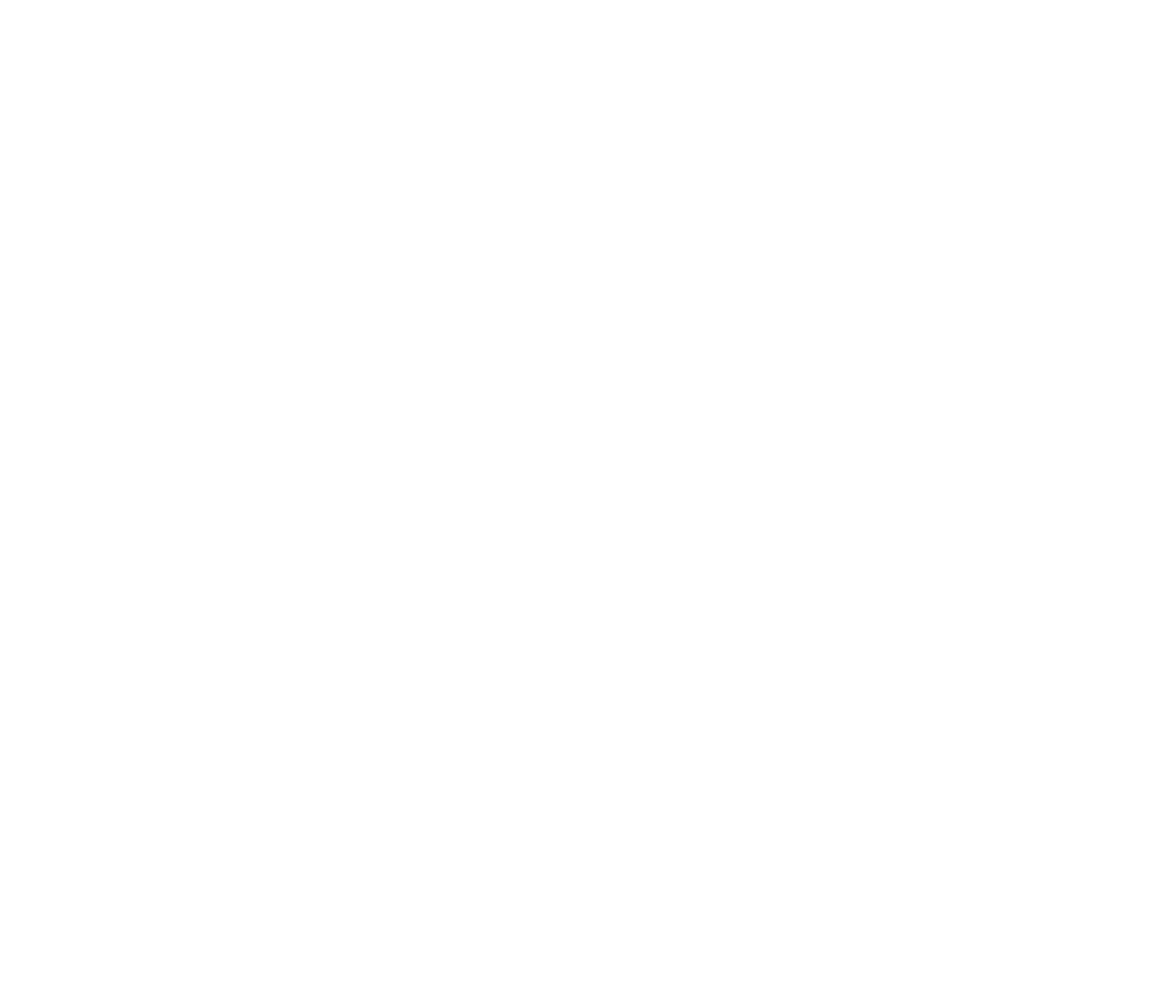
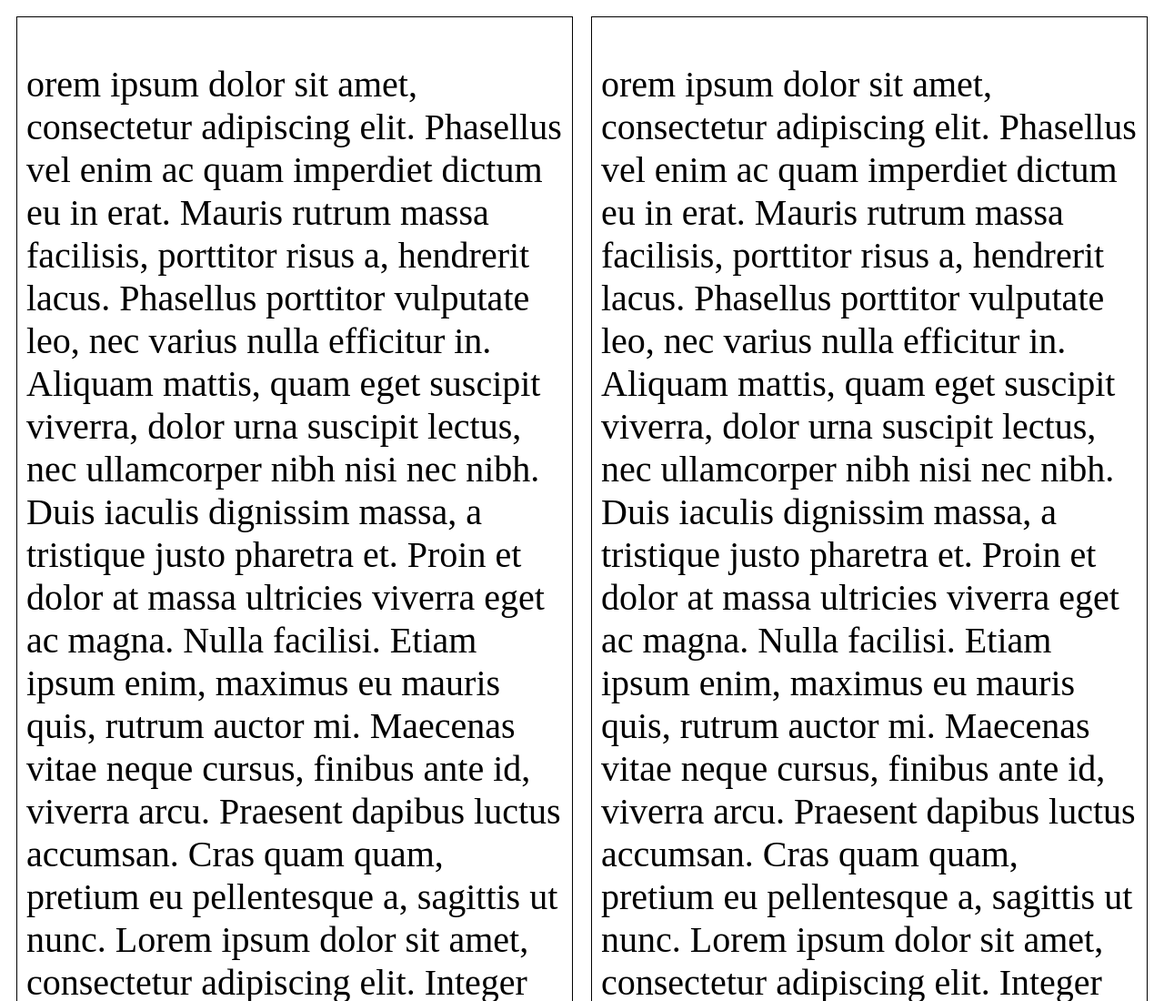
Before and after one commit to Mason2354/webdevelopment, a plain HTML site: page labo8/loremipsumextra.html in a window 1280 px wide. Shown: the top 1100 px of the page at 91% size. Before the commit the page ends 800 px from the top, so only its background shows below. Drawn offline with Linux system fonts and the light colour scheme.

Commit message:
labo8 einde

```diff
--- /dev/null
+++ b/labo8/loremipsum.css
@@ -0,0 +1,11 @@
+* {
+    box-sizing: border-box;
+}
+
+.kolom {
+    float: left;
+    width: 50%;
+    border: 1px solid #000;
+    padding: 10px;
+    font-size: 40px;
+}
--- /dev/null
+++ b/labo8/loremipsumextra.css
@@ -0,0 +1,15 @@
+* {
+    box-sizing: border-box;
+}
+.container {
+    padding: 10px;
+    display: flex;
+gap: 20px;
+}
+.kolom {
+    float: left;
+    width: 50%;
+    border: 1px solid #000;
+    padding: 10px;
+    font-size: 40px;
+}
--- a/labo8/loremipsumextra.html
+++ b/labo8/loremipsumextra.html
@@ -1,10 +1,22 @@
 <!DOCTYPE html>
-<html lang="en">
+<html lang="nl">
 <head>
     <meta charset="UTF-8">
-    <title>Title</title>
+    <title>Lorem Ipsum Kolommen</title>
+    <link rel="stylesheet" href="loremipsumextra.css">
 </head>
 <body>
+<div class="container">
+<section class="kolom">
+    <p>orem ipsum dolor sit amet, consectetur adipiscing elit. Phasellus vel enim ac quam imperdiet dictum eu in erat. Mauris rutrum massa facilisis, porttitor risus a, hendrerit lacus. Phasellus porttitor vulputate leo, nec varius nulla efficitur in. Aliquam mattis, quam eget suscipit viverra, dolor urna suscipit lectus, nec ullamcorper nibh nisi nec nibh. Duis iaculis dignissim massa, a tristique justo pharetra et. Proin et dolor at massa ultricies viverra eget ac magna. Nulla facilisi. Etiam ipsum enim, maximus eu mauris quis, rutrum auctor mi.
 
+        Maecenas vitae neque cursus, finibus ante id, viverra arcu. Praesent dapibus luctus accumsan. Cras quam quam, pretium eu pellentesque a, sagittis ut nunc. Lorem ipsum dolor sit amet, consectetur adipiscing elit. Integer eget iaculis lacus, quis euismod dolor. Quisque hendrerit, sapien id tincidunt auctor, tellus nisi sollicitudin est, nec porttitor velit purus nec mauris. Pellentesque sodales lacus in pharetra condimentum. Praesent tempor ante sed metus ornare, vitae cursus turpis placerat. Fusce malesuada aliquam est, at tincidunt leo consectetur aliquet. Maecenas maximus orci at tristique tempor. Mauris tempor, ex quis mollis sagittis, nibh dui efficitur quam, sit amet euismod justo purus id lectus. </p>
+</section>
+<section class="kolom">
+    <p>orem ipsum dolor sit amet, consectetur adipiscing elit. Phasellus vel enim ac quam imperdiet dictum eu in erat. Mauris rutrum massa facilisis, porttitor risus a, hendrerit lacus. Phasellus porttitor vulputate leo, nec varius nulla efficitur in. Aliquam mattis, quam eget suscipit viverra, dolor urna suscipit lectus, nec ullamcorper nibh nisi nec nibh. Duis iaculis dignissim massa, a tristique justo pharetra et. Proin et dolor at massa ultricies viverra eget ac magna. Nulla facilisi. Etiam ipsum enim, maximus eu mauris quis, rutrum auctor mi.
+
+        Maecenas vitae neque cursus, finibus ante id, viverra arcu. Praesent dapibus luctus accumsan. Cras quam quam, pretium eu pellentesque a, sagittis ut nunc. Lorem ipsum dolor sit amet, consectetur adipiscing elit. Integer eget iaculis lacus, quis euismod dolor. Quisque hendrerit, sapien id tincidunt auctor, tellus nisi sollicitudin est, nec porttitor velit purus nec mauris. Pellentesque sodales lacus in pharetra condimentum. Praesent tempor ante sed metus ornare, vitae cursus turpis placerat. Fusce malesuada aliquam est, at tincidunt leo consectetur aliquet. Maecenas maximus orci at tristique tempor. Mauris tempor, ex quis mollis sagittis, nibh dui efficitur quam, sit amet euismod justo purus id lectus. </p>
+</section>
+</div>
 </body>
 </html>
```
Also changed, not shown: labo8/loremipsum.html (+12 -2 lines).
